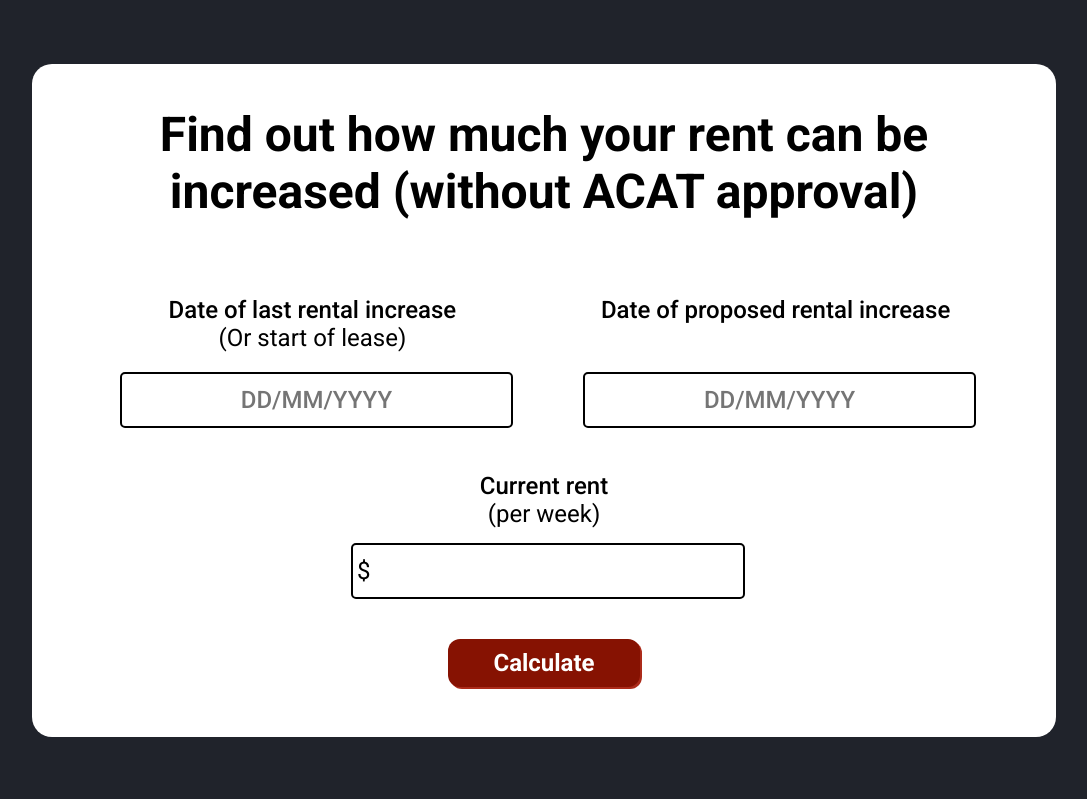
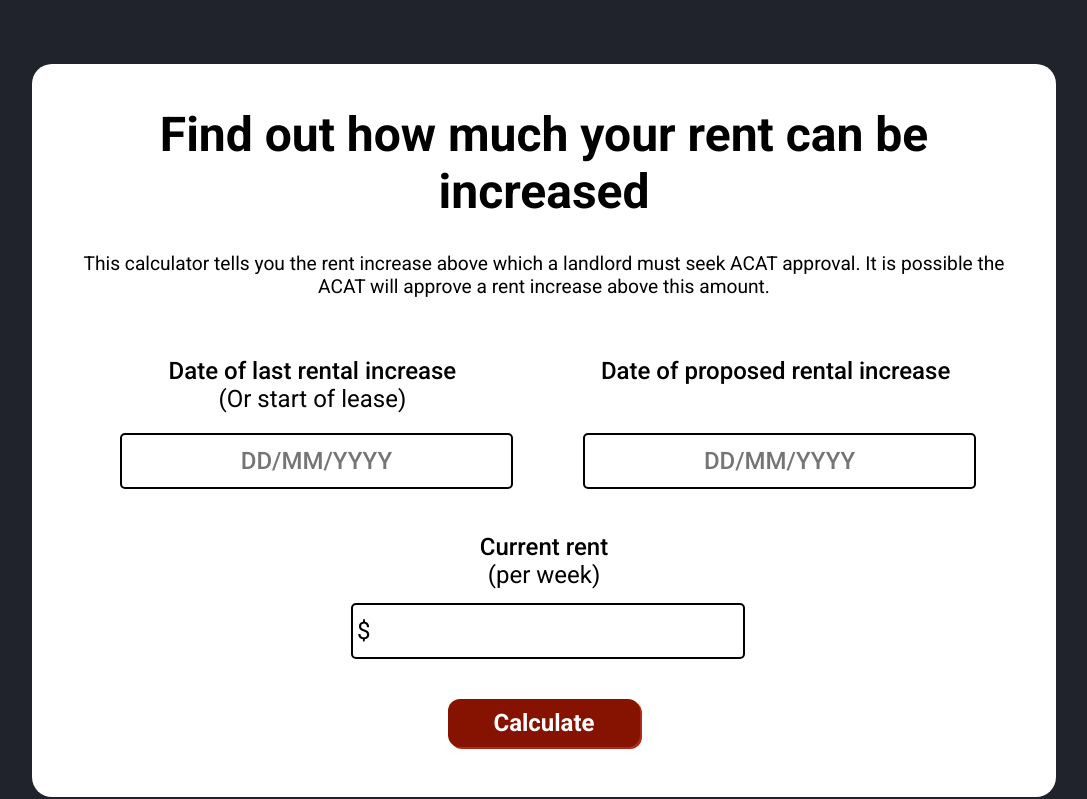
Before and after one commit to tichaelmurvey/rent-increase-calculator, a plain HTML site: page index.html in a window 1280 px wide. Shown: the top 799 px of the page, without its empty margins (96-1183 px from the left). Drawn offline with nearby package versions, Linux system fonts and the light colour scheme.

Commit message:
added more language

```diff
--- a/index.html
+++ b/index.html
@@ -22,7 +22,8 @@
   <body>
     <main>
     <div class="container" role="form">
-      <h1>Find out how much your rent can be increased (without ACAT approval)</h1>
+      <h1>Find out how much your rent can be increased</h1>
+      <p class="tertiary">This calculator tells you the rent increase above which a landlord must seek ACAT approval. It is possible the ACAT will approve a rent increase above this amount.</p>
       <div class="fields">
         <div class="date">
           <label for="Q1">
@@ -100,6 +101,7 @@
     <p>You can ask questions and read about other people's experiences with rent increases on the <a href="https://www.facebook.com/groups/canberrarenters">Canberra Renters Facebook Group</a>.</p>
     <p>For general information about renting in Canberra, you can use the <a href="https://justice.act.gov.au/sites/default/files/2021-01/Renting%20Book%202021.pdf">ACT Government's Renting Book (PDF)</a></p>
   </div>
+  <p>I am not a lawyer and this is not legal advice.</p>
   </div>
   <div class="note container">
     <h2>A note about this tool</h2>
--- a/style.css
+++ b/style.css
@@ -164,7 +164,9 @@ button:hover {
 }
 
 
-
+.tertiary {
+  font-size: 1.2rem;
+}
 .current-rent > i {
   position: absolute;
   display: block;
```
